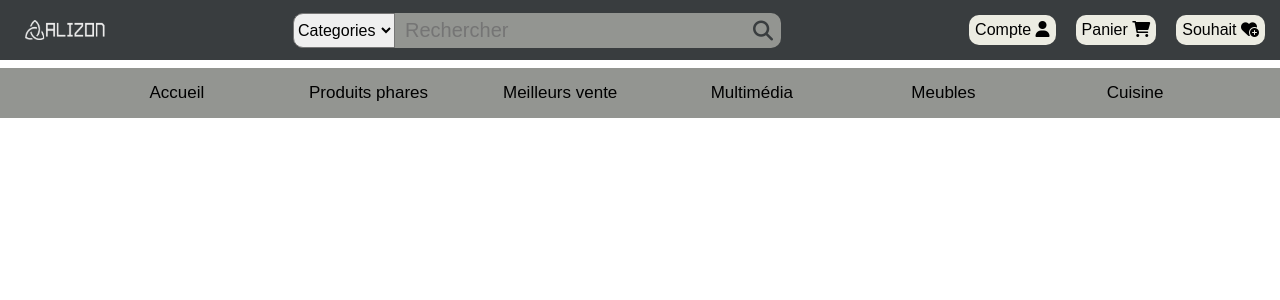
After one commit to aspenne/Regalouzz, a PHP site: page /php/head.php in a window 1280 px wide. The commit adds this page. Shown: the top 300 px of the page. Run offline with PHP 8.4, Linux system fonts and the light colour scheme; a stand-in replaces the project's code that opens the database connection; some libraries are stand-ins or nearby versions.

Commit message:
Set-Up de ma branche

```diff
--- /dev/null
+++ b/php/head.php
@@ -0,0 +1,53 @@
+<!DOCTYPE html>
+<html lang="en">
+<head>
+    <meta charset="UTF-8">
+    <meta http-equiv="X-UA-Compatible" content="IE=edge">
+    <meta name="viewport" content="width=device-width, initial-scale=1.0">
+    <title>Header</title>
+    <link rel="stylesheet" href="./style.css">
+    <script src="https://kit.fontawesome.com/67c66657c7.js"></script>
+    <link rel="stylesheet" href="https://cdnjs.cloudflare.com/ajax/libs/font-awesome/6.2.0/css/all.min.css" integrity="sha512-xh6O/CkQoPOWDdYTDqeRdPCVd1SpvCA9XXcUnZS2FmJNp1coAFzvtCN9BmamE+4aHK8yyUHUSCcJHgXloTyT2A==" crossorigin="anonymous" referrerpolicy="no-referrer" />
+    <script src="../Bootstrap/js/jquery-3.5.1.min.js"></script>
+    <link rel="stylesheet" href="../Bootstrap/css/bootstrap.min.css">
+    <script src="../Bootstrap/js/bootstrap.min.js"></script>
+</head>
+<header>
+    <nav>
+        <img src="logo.png" alt="logo" class="logo">
+
+        <div class = "search_box">
+            <select>
+                <option value="0">Categories</option>
+                <option value="1">categorie 1</option>
+                <option value="2">categorie 2</option>
+                <option value="3">categorie 3</option>
+                <option value="4">categorie 4</option>
+                <option value="5">categorie 5</option>
+                <option value="6">categorie 6</option>
+            </select>
+
+
+            <input type="search" placeholder="Rechercher">
+            <span class = "fa fa-search"></span>
+        </div>
+
+        <div class ="boutons">
+            <a href="#" class="button">Compte <i class="fa-solid fa-user"></i> </a>
+            <a href="#" class="button">Panier <i class="fa-solid fa-cart-shopping"></i></a>
+            <a href="#" class="button">Souhait <i class="fa-solid fa-heart-circle-plus"></i></a>
+        </div>
+
+    </nav>
+
+    <div class="navbar">
+        <ul class="menu">
+            <a href="./Liste_produit.php">Accueil</a>
+            <a href="#prod_phares">Produits phares</a>
+            <a href="#best_ventes">Meilleurs vente</a>
+            <a href="#multi">Multimédia</a>
+            <a href="#meubles">Meubles</a>
+            <a href="#cuisine">Cuisine</a>
+        </ul>
+    </div>
+</header>
--- /dev/null
+++ b/php/style.css
@@ -0,0 +1,261 @@
+*{
+    margin : 0;
+    padding : 0;
+    box-sizing : border-box;
+    font-family: sans-serif;
+}
+
+nav{
+    display : flex;
+    width: 100%;
+    background-color: #393D3F;
+    position: relative;
+    justify-content: space-between;
+    text-align: center;
+    padding : 5px;
+}
+
+.boutons {
+    display: flex;
+    list-style: none;
+    margin : auto 0;
+    text-align: center;
+}
+
+
+.button {
+    background-color: #ECECE2;
+    text-decoration: none;
+    color : black;
+    border-radius: 10px;
+    margin : 10px;
+    padding : 3px 6px;
+}
+nav img {
+    width: 90px;
+    height: 20px;
+    display: block;
+    align-self: center;
+    margin-left : 20px;
+
+}
+
+nav select {
+    border-radius: 10px 0 0 10px;
+}
+nav .search_box {
+    display: flex;
+    margin : auto 0;
+    height: 35px;
+    line-height: 35px;
+   /* align-content: center;
+    margin-left : 15%;*/
+}
+
+nav .search_box input {
+    border : none;
+    outline: none;
+    background-color: #939591;
+    height: 100%;
+    padding : 0 10px;
+    font-size : 20px;
+    width : 350px;
+}
+
+nav .search_box span {
+    color : #393D3F;
+    font-size: 20px;
+    background: #939591;
+    height: 100%;
+    padding : 8px;
+    position: relative;
+    cursor: pointer;
+    z-index: 1;
+    border-radius: 0 10px 10px 0;
+}
+
+nav .search_box span:after {
+    height: 100%;
+    width: 0%;
+    content: "";
+    position: absolute;
+    background: black;
+    top : 0;
+    left : 0;
+    z-index: -1;
+    transition: 0.3s;
+    border-radius: 0 10px 10px 0;
+}
+
+nav .search_box span:hover::after {
+    width: 100%;
+}
+
+.select {
+    display: flex;
+    margin : auto 0;
+    height: 35px;
+    line-height: 35px;
+}
+
+@media screen and (max-width: 900px) {
+    nav {
+        display : block;
+    }
+    nav img {
+        margin : 0;
+        width: 120px;
+        height: 40px;
+        display: block;
+        margin-left : 38%;
+        padding : 10px;
+
+    }
+
+    nav .search_box {
+        width: 90%;
+        display: inline-flex;
+        justify-content: center;
+        margin-bottom: 15px;
+
+    }
+
+    nav .search_box input {
+        width : 90%;
+    }
+
+    nav .boutons {
+        display: flex;
+        width: 100%;
+        justify-content: center;
+    }
+}
+.navbar {
+	margin:0;
+	padding: 0px;
+}
+.menu {
+    width: 100%;
+    background-color: #939591;
+    overflow: auto;
+    text-align: center;
+  }
+
+.menu a {
+    /*float: center;*/
+    display:inline-block;
+    padding: 12px;
+    color: black;
+    text-decoration: none;
+    font-size: 17px;
+    width: 15%;
+    text-align: center;
+}
+
+    /* Style the current/active link */
+.menu a.active, a:hover {
+    background-color: #393D3F;
+    color : white;
+  }
+
+
+  /* Add responsiveness - on screens less than 500px, make the navigation links appear on top of each other, instead of next to each other */
+  @media screen and (max-width: 600px) {
+    .menu a {
+      float: none;
+      display: block;
+      width: 100%;
+      text-align: left; /* If you want the text to be left-aligned on small screens */
+    }
+  }
+/*
+  .hamburger {
+    position: relative;
+    width: 30px;
+    height: 4px;
+    background : red;
+    border-radius: 10px;
+    cursor: pointer;
+    z-index: 2;
+    transition: 0.3s;
+  }
+
+  .hamburger:before,
+  .hamburger:after {
+    content: "";
+    position: absolute;
+    height: 4px;
+    right : 0;
+    background : red;
+    border-radius: 10px;
+    transition: 0.3s;
+  }
+
+  .hamburger:before {
+    top: -10px;
+    width: 20px;
+  }
+
+  .hamburger:after{
+    top : 10px;
+    width: 25px;
+  }
+
+  .toggle-menu {
+    position:absolute;
+    width: 30px;
+    height: 100px;
+    z-index : 3;
+    cursor: pointer;
+    opacity: 0;
+  }
+
+  .hamburger,
+  .toggle-menu {
+    display: none;
+  }
+
+.navbar input:checked ~ .hamburger {
+    background: transparent;
+}
+
+.navbar input:checked ~ .hamburger:before {
+    top: 0;
+    transform: rotate(-45deg);
+}
+
+.navbar input:checked ~ .menu{
+    right : 0;
+}
+
+@media screen and (max-width: 600px) {
+    .hamburger,
+    .toggle-menu {
+        display: block;
+        margin-top : 20px;
+        margin-left : 20px;
+    }
+
+    .menu {
+        justify-content: start;
+        flex-direction: column;
+        align-items: center;
+        position : fixed;
+        top:0;
+        right : 0;
+        background: red;
+        width: 300px;
+        height : 100%;
+        padding-top: 40px;
+        margin-top: 154px;
+    }
+
+    .menu a,
+    .menu a:hover {
+        padding : 30px;
+        font-size: 24px;
+        box-shadow: 0 1px 0 rgba(255,255,255,0.1)
+        inset;
+    }
+
+}*/
```
Also changed, not shown: Creation.sql (added, +186 -0 lines), Peuplement.sql (added, +66 -0 lines), index.html (added, +36 -0 lines), php/Liste_produit.php (+26 -13 lines), php/detail_produit.php (+53 -11 lines), php/style_prod.css (+10 -12 lines), img/produit/1/2.jpg (added), img/site/panier.png (added), php/logo.png (added), 1 other file.
